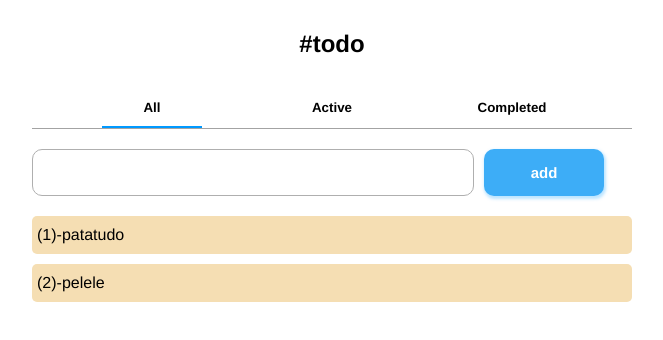
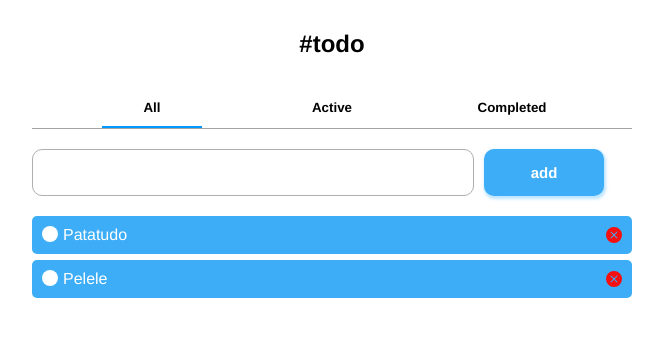
Before and after one commit to FacundoLG/ToDo, a React (Create React App) app: page / in a window 1280 px wide. Shown: the top 340 px of the page, without its empty margins (308-971 px from the left). Built offline with nearby package versions, Linux system fonts and the light colour scheme.

Commit message:
delete button added

```diff
--- a/src/assets/styles/task.css
+++ b/src/assets/styles/task.css
@@ -1,12 +1,30 @@
 .taskContainer {
   display: flex;
-  background: wheat;
+  justify-content: space-between;
+  background: rgb(61, 173, 247);
   align-items: center;
-  margin: 10px 0px;
+  margin: 6px 0px;
   border-radius: 5px;
   padding: 10px 5px;
+  font-family: Arial, Helvetica, sans-serif;
+  color: #fff;
+}
+.left {
+  display: flex;
+  background: none;
 }
 .taskContainer p {
   background: none;
   margin: 0px 0px;
 }
+.icon {
+  background: none;
+  margin: 0px 5px;
+}
+.red {
+  color: rgb(245, 15, 15);
+}
+.red:hover {
+  opacity: 0.8;
+  cursor: pointer;
+}
--- a/src/components/All.jsx
+++ b/src/components/All.jsx
@@ -6,6 +6,7 @@ import Task from './Task'
 import data from '../helpers/tasks.json'
 
 var allData= data.All
+var lastTodo
 const All = () =>{
     const [tasks,setTasks] = useState(allData)
 
@@ -16,12 +17,20 @@ const All = () =>{
         return newTask
     }
 
-    const addTask =(todo) =>{
-        todo = getNewTask()
-        const newTasks = [todo,...allData]
+    const addTask =() =>{
+        var todo = getNewTask()
+        todo.replace()
+        if(todo !== lastTodo && todo !== " " && todo !== ""){
+            lastTodo = todo
+            const newTasks = [todo,...allData]
+            allData = newTasks
+            setTasks(newTasks)
+        }
+    }
+    const removeTask = (id) =>{
+        const newTasks = [...allData].filter(todo => todo.id !== id)
         allData = newTasks
         setTasks(newTasks)
-        console.log(allData)
     }
     return(
         <div className="container">
@@ -30,8 +39,7 @@ const All = () =>{
                 <button className="button add" onClick={addTask}>add</button>
             </div>
             <div>
-                {tasks.map((taskText,index)=> <Task key={index+taskText} taskText={taskText} index={index}/>)}
-            </div>
+                {tasks.map((taskText,index)=><Task key={index} index={index} taskText={taskText} deleteClick={(index) => removeTask(index)}/>)}</div>
         </div>
     )
 }
--- a/src/components/Task.jsx
+++ b/src/components/Task.jsx
@@ -1,10 +1,21 @@
 import React from 'react';
+import {BsFillCircleFill, BsFillXCircleFill} from "react-icons/bs"
 import '../assets/styles/task.css'
 const Task = (props) =>{
-    const {taskText, index} = props
+    const {taskText, deleteClick, index} = props
+    const clcik = () =>{
+        deleteClick(index)
+
+    }
     return(
         <div className="taskContainer">
-            <p>({index + 1})-{taskText}</p>
+            <div className="left">
+                <BsFillCircleFill className="icon"/>
+                <p>{taskText}</p>
+            </div>
+            <div className="left">
+                <BsFillXCircleFill onClick={clcik}className="icon red"/>
+            </div>
         </div>
     )
 }
--- a/src/helpers/tasks.json
+++ b/src/helpers/tasks.json
@@ -1,5 +1,5 @@
 {
-    "All":["patatudo","pelele"],
+    "All":["Patatudo","Pelele"],
     "Active":{},
     "Completed":{}
 }
```
